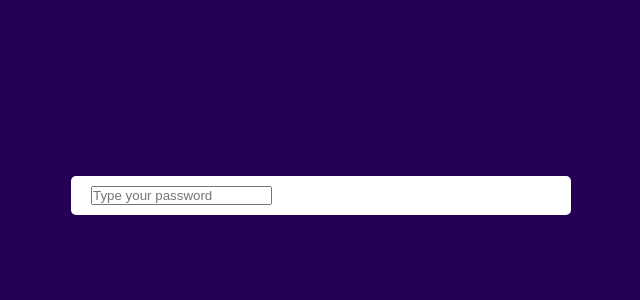
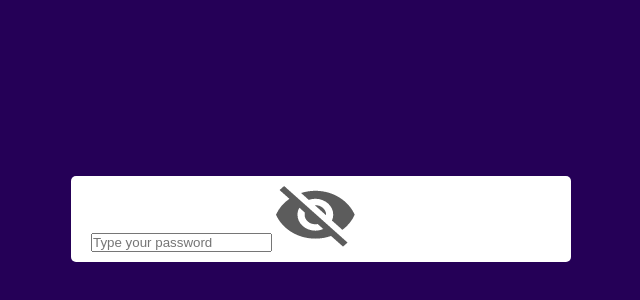
Before and after one commit to kylemngbt/password-toggle, a plain HTML site: page index.html in a window 1280 px wide. Shown: the part 124-424 px from the top of the page, without its empty margins (319-959 px from the left). Drawn offline with Linux system fonts and the light colour scheme.

Commit message:
style: add the eye icon

```diff
--- a/index.html
+++ b/index.html
@@ -10,6 +10,7 @@
 <body>
   <div class="input-box">
     <input type="password" placeholder="Type your password">
+    <img src="./images/eye-close.png">
   </div>
 </body>
 </html>
```
